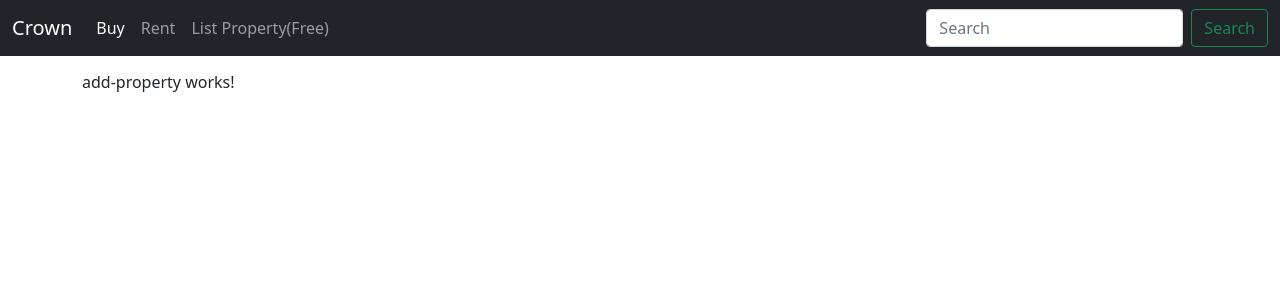
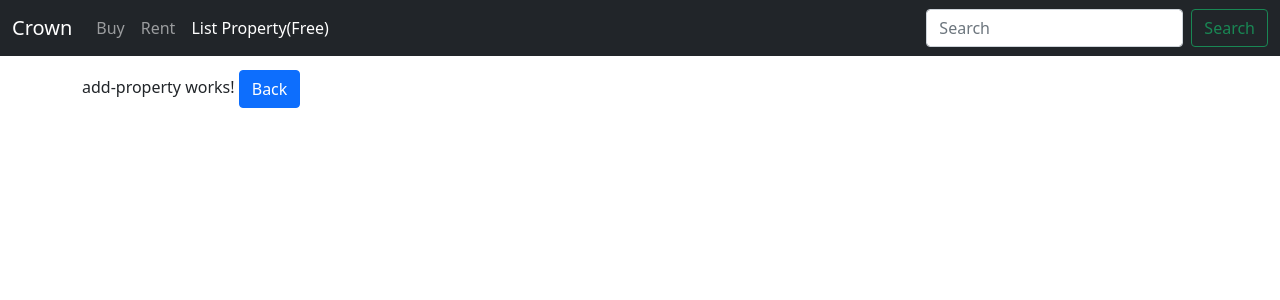
Before and after one commit to Sagor31h2/Crown-Real-Estate, an Angular app in the folder Crown-angular/: page /add-property in a window 1280 px wide. Shown: the top 300 px of the page. Built offline with nearby package versions, Linux system fonts and the light colour scheme.

Commit message:
Roter with event binding

```diff
--- a/Crown-angular/src/app/app.module.ts
+++ b/Crown-angular/src/app/app.module.ts
@@ -1,3 +1,4 @@
+import { PropertyDetailComponent } from "./property/property-detail/property-detail.component";
 import { AddPropertyComponent } from "./property/add-property/add-property.component";
 import { propertyCardComponent } from "./property/property-card/property-card.component";
 import { NgModule } from '@angular/core';
@@ -12,6 +13,8 @@ import { HousingService } from "./services/housing.service";
 
 const appRoutes: Routes = [
   { path: '', component: PropertyListComponent },
+  { path: 'rent-property', component: AddPropertyComponent },
+  { path: 'property-detail/:id', component: PropertyDetailComponent },
   { path: 'add-property', component: AddPropertyComponent }
 ];
 
@@ -23,7 +26,8 @@ const appRoutes: Routes = [
     propertyCardComponent,
     PropertyListComponent,
     NavBarComponent,
-    AddPropertyComponent
+    AddPropertyComponent,
+    PropertyDetailComponent
   ],
   imports: [
     BrowserModule,
--- a/Crown-angular/src/app/nav-bar/nav-bar.component.html
+++ b/Crown-angular/src/app/nav-bar/nav-bar.component.html
@@ -1,6 +1,6 @@
 <nav class="navbar navbar-expand-lg navbar-dark bg-dark fixed-top">
   <div class="container-fluid">
-    <a class="navbar-brand" href="/">Crown</a>
+    <a class="navbar-brand" routerLink="/">Crown</a>
     <button
       class="navbar-toggler"
       type="button"
@@ -15,13 +15,29 @@
     <div class="collapse navbar-collapse" id="navbarSupportedContent">
       <ul class="navbar-nav me-auto mb-2 mb-lg-0">
         <li class="nav-item">
-          <a class="nav-link active" aria-current="page" href="/">Buy</a>
+          <a
+            class="nav-link"
+            [routerLinkActiveOptions]="{ exact: true }"
+            routerLinkActive="active"
+            routerLink="/"
+            >Buy <span class="sr-only">(current)</span></a
+          >
         </li>
         <li class="nav-item">
-          <a class="nav-link" href="/">Rent</a>
+          <a
+            class="nav-link"
+            routerLinkActive="active"
+            routerLink="/rent-property"
+            >Rent</a
+          >
         </li>
         <li class="nav-item">
-          <a class="nav-link" href="/add-property">List Property(Free)</a>
+          <a
+            class="nav-link"
+            routerLinkActive="active"
+            routerLink="/add-property"
+            >List Property(Free)</a
+          >
         </li>
       </ul>
       <form class="d-flex">
--- a/Crown-angular/src/app/property/add-property/add-property.component.html
+++ b/Crown-angular/src/app/property/add-property/add-property.component.html
@@ -1,3 +1,4 @@
 <p>
   add-property works!
+  <button (click)="onBack()" class="btn btn-primary">Back</button>
 </p>
--- a/Crown-angular/src/app/property/add-property/add-property.component.ts
+++ b/Crown-angular/src/app/property/add-property/add-property.component.ts
@@ -1,4 +1,5 @@
 import { Component, OnInit } from '@angular/core';
+import { Router } from '@angular/router';
 
 @Component({
   selector: 'app-add-property',
@@ -7,9 +8,12 @@ import { Component, OnInit } from '@angular/core';
 })
 export class AddPropertyComponent implements OnInit {
 
-  constructor() { }
+  constructor(private router: Router) { }
 
   ngOnInit() {
   }
 
+  onBack() {
+    this.router.navigate(['/']);
+  }
 }
--- a/Crown-angular/src/app/property/property-card/property-card.component.html
+++ b/Crown-angular/src/app/property/property-card/property-card.component.html
@@ -3,7 +3,12 @@
     <img class="card-img-top" src="assets/images/house_default.png" />
     <ul class="list-inline text-center member-icons animate">
       <li class="list-inline-item">
-        <button class="btn btn-primary"><i class="far fa-edit"></i></button>
+        <button
+          class="btn btn-primary"
+          routerLink="/property-detail/{{ property.Id }}"
+        >
+          <i class="far fa-edit"></i>
+        </button>
       </li>
       <li class="list-inline-item">
         <button class="btn btn-primary">
--- /dev/null
+++ b/Crown-angular/src/app/property/property-detail/property-detail.component.html
@@ -0,0 +1 @@
+<p>property-detail works {{ propertyId }}</p>
--- /dev/null
+++ b/Crown-angular/src/app/property/property-detail/property-detail.component.ts
@@ -0,0 +1,17 @@
+import { Component, OnInit } from '@angular/core';
+import { ActivatedRoute } from '@angular/router';
+
+@Component({
+  selector: 'app-property-detail',
+  templateUrl: './property-detail.component.html',
+  styleUrls: ['./property-detail.component.css']
+})
+export class PropertyDetailComponent implements OnInit {
+  public propertyId: number;
+  constructor(private route: ActivatedRoute) { }
+
+  ngOnInit() {
+    this.propertyId = this.route.snapshot.params['id'];
+  }
+
+}
```
Also changed, not shown: Crown-angular/src/app/property/property-detail/property-detail.component.css (added), 1 other file (tests, documents, lock files or other folders).
